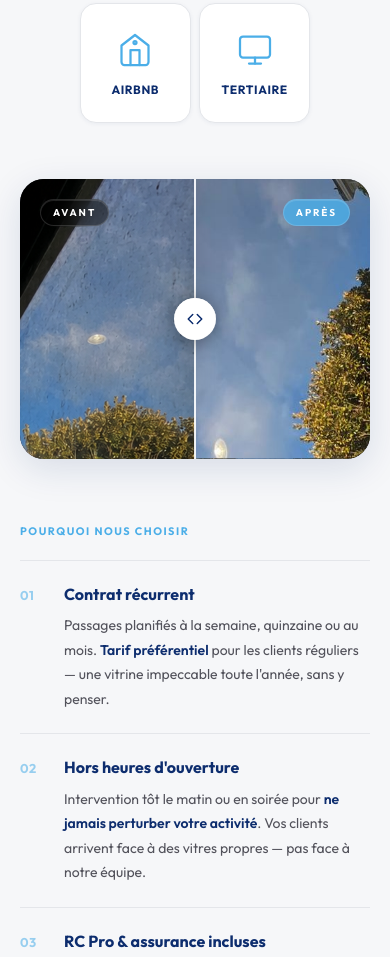
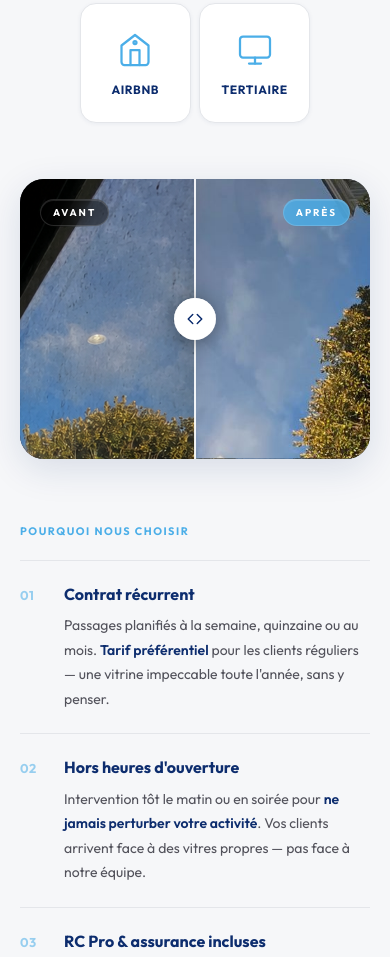
Before and after one commit to flipickez-bit/Le-Vitrier, a plain HTML site: page professionnel.html in a window 390 px wide. Shown: the part 784-1741 px from the top of the page. Drawn offline with Linux system fonts and the light colour scheme.

Commit message:
Mobile: position photo après à 45%

```diff
--- a/professionnel.html
+++ b/professionnel.html
@@ -22,7 +22,7 @@
     @media (max-width: 768px) {
       .ba--pro-new .ba__after {
         background-image: url('apres-pro-mobile.jpeg') !important;
-        background-position: center center !important;
+        background-position: center 45% !important;
       }
     }
   </style>
```
